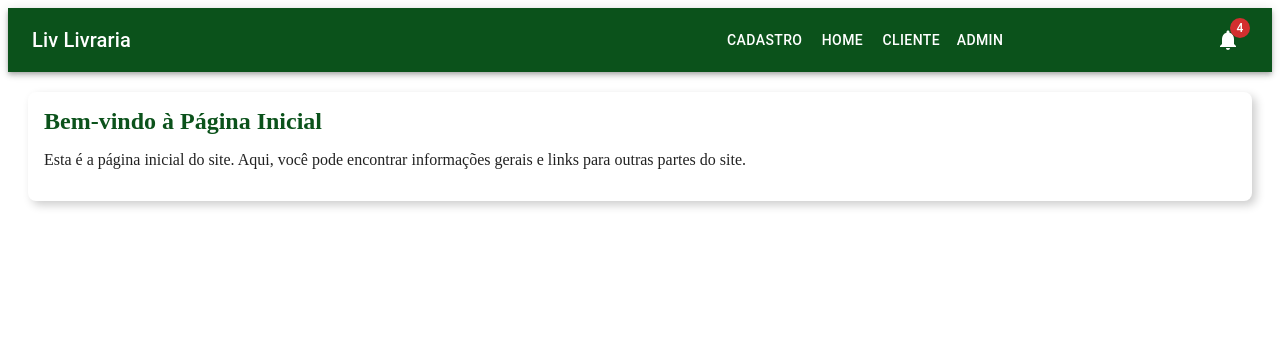
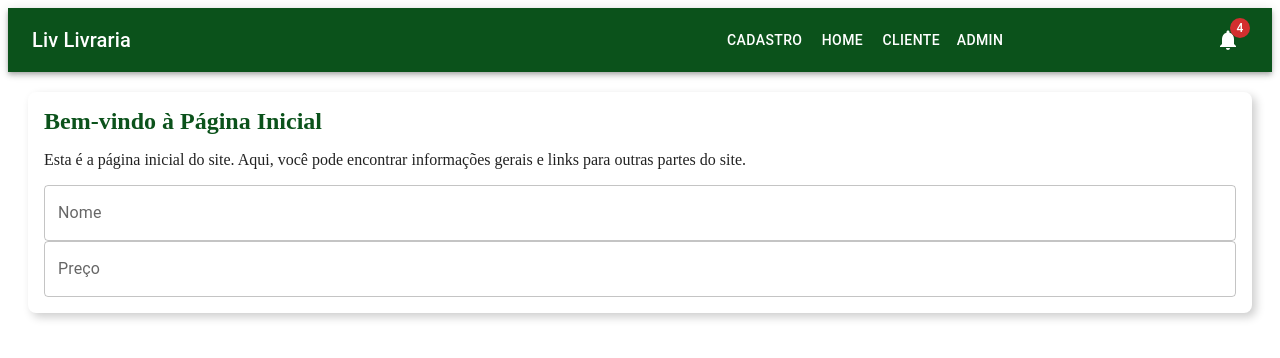
Before and after one commit to biel-fredy/livLivraria2023front, a React (Create React App) app: page / in a window 1280 px wide. Shown: the top 358 px of the page. Built offline with nearby package versions, Linux system fonts and the light colour scheme.

Commit message:
feat: adicionado componente livInputText

```diff
--- a/package.json
+++ b/package.json
@@ -20,6 +20,7 @@
     "react-bootstrap": "^2.8.0",
     "react-dom": "^18.2.0",
     "react-hook-form": "^7.45.4",
+    "react-input-mask": "^2.0.4",
     "react-router-dom": "^6.15.0",
     "react-scripts": "5.0.1",
     "styled-components": "^6.0.7",
@@ -51,6 +52,7 @@
     ]
   },
   "devDependencies": {
-    "@babel/plugin-proposal-private-property-in-object": "^7.21.11"
+    "@babel/plugin-proposal-private-property-in-object": "^7.21.11",
+    "@types/react-input-mask": "^3.0.2"
   }
 }
--- /dev/null
+++ b/src/components/livInputText/livInputText-index.tsx
@@ -0,0 +1,53 @@
+import React from 'react';
+import { TextField, Tooltip } from '@mui/material';
+
+interface LivInputTextProps {
+  name: string;
+  label: string;
+  placeholder: string;
+  validation?: (value: string) => string | null;
+  tooltip: string;
+  mask?: (value: string) => string; // Função para aplicar a máscara
+  value: string;
+  onChange: (name: string, value: string) => void;
+}
+
+const LivInputText: React.FC<LivInputTextProps> = ({
+  name,
+  label,
+  placeholder,
+  validation,
+  tooltip,
+  mask,
+  value,
+  onChange,
+}) => {
+  const [error, setError] = React.useState<string | null>(null);
+
+  const handleChange = (e: React.ChangeEvent<HTMLInputElement>) => {
+    let newValue = e.target.value;
+    if (validation) {
+      setError(validation(newValue));
+    }
+    if (mask) {
+      newValue = mask(newValue); // Aplica a máscara, se fornecida
+    }
+    onChange(name, newValue);
+  };
+
+  return (
+    <Tooltip title={tooltip}>
+      <TextField
+        label={label}
+        placeholder={placeholder}
+        value={value}
+        onChange={handleChange}
+        error={Boolean(error)}
+        helperText={error}
+        fullWidth
+      />
+    </Tooltip>
+  );
+};
+
+export default LivInputText;
--- a/src/pages/home/home-index.tsx
+++ b/src/pages/home/home-index.tsx
@@ -1,9 +1,16 @@
 // home-index.tsx
-import React from 'react';
+import React, { useState } from 'react';
 import { HomeContainer } from './home-styles';
 import Quadro from '../../components/quadro/quadro-index';
+import LivInputText from '../../components/livInputText/livInputText-index';
+import { maskCurrency } from '../../utils/masks';
 
 const Home: React.FC = () => {
+  const [formData, setFormData] = useState({ nome: '', preco: '' });
+
+  const handleChange = (name: string, value: string) => {
+    setFormData({ ...formData, [name]: value });
+  };
   return (
     <HomeContainer>
       <Quadro titulo="Bem-vindo à Página Inicial">
@@ -11,6 +18,26 @@ const Home: React.FC = () => {
           Esta é a página inicial do site. Aqui, você pode encontrar informações
           gerais e links para outras partes do site.
         </p>
+
+        <form>
+          <LivInputText
+            name="nome"
+            label="Nome"
+            placeholder="Digite seu nome"
+            tooltip="Nome completo"
+            value={formData.nome}
+            onChange={handleChange}
+          />
+          <LivInputText
+            name="preco"
+            label="Preço"
+            placeholder="Digite o preço"
+            tooltip="Preço em dólares"
+            mask={maskCurrency}
+            value={formData.preco}
+            onChange={handleChange}
+          />
+        </form>
       </Quadro>
     </HomeContainer>
   );
--- /dev/null
+++ b/src/utils/masks.ts
@@ -0,0 +1,4 @@
+export const maskCurrency = (value: string) => {
+  // Aplica uma máscara de moeda simples
+  return value.replace(/\D/g, '').replace(/(\d{1,3})(\d{2})$/, '$1.$2');
+};
```
Also changed, not shown: 1 other file (tests, documents, lock files or other folders).
